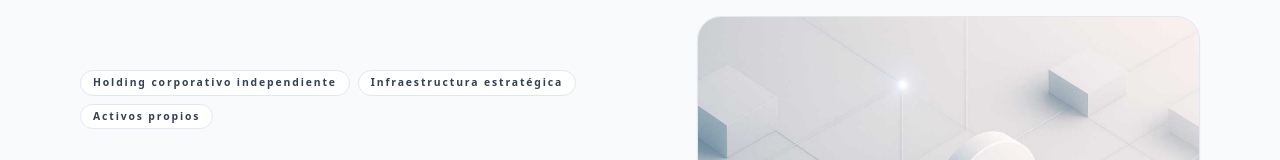
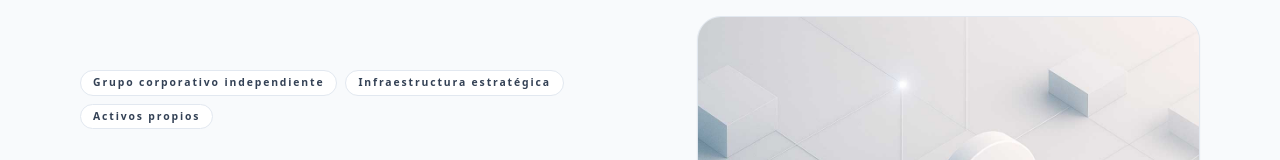
Before and after one commit to TronxGroup/tronxgroup, a Next.js app: page / in a window 1280 px wide. Shown: the part 145-305 px from the top of the page. Built offline with nearby package versions, Linux system fonts and the light colour scheme.

Commit message:
Update page.tsx

```diff
--- a/app/page.tsx
+++ b/app/page.tsx
@@ -129,7 +129,7 @@ export default function Home() {
         <section className="grid items-center gap-16 md:grid-cols-[1.1fr,1fr]">
           <div className="space-y-8">
             <div className="flex flex-wrap gap-2">
-              <Pill>Holding corporativo independiente</Pill>
+              <Pill>Grupo corporativo independiente</Pill>
               <Pill>Infraestructura estratégica</Pill>
               <Pill>Activos propios</Pill>
             </div>
```
